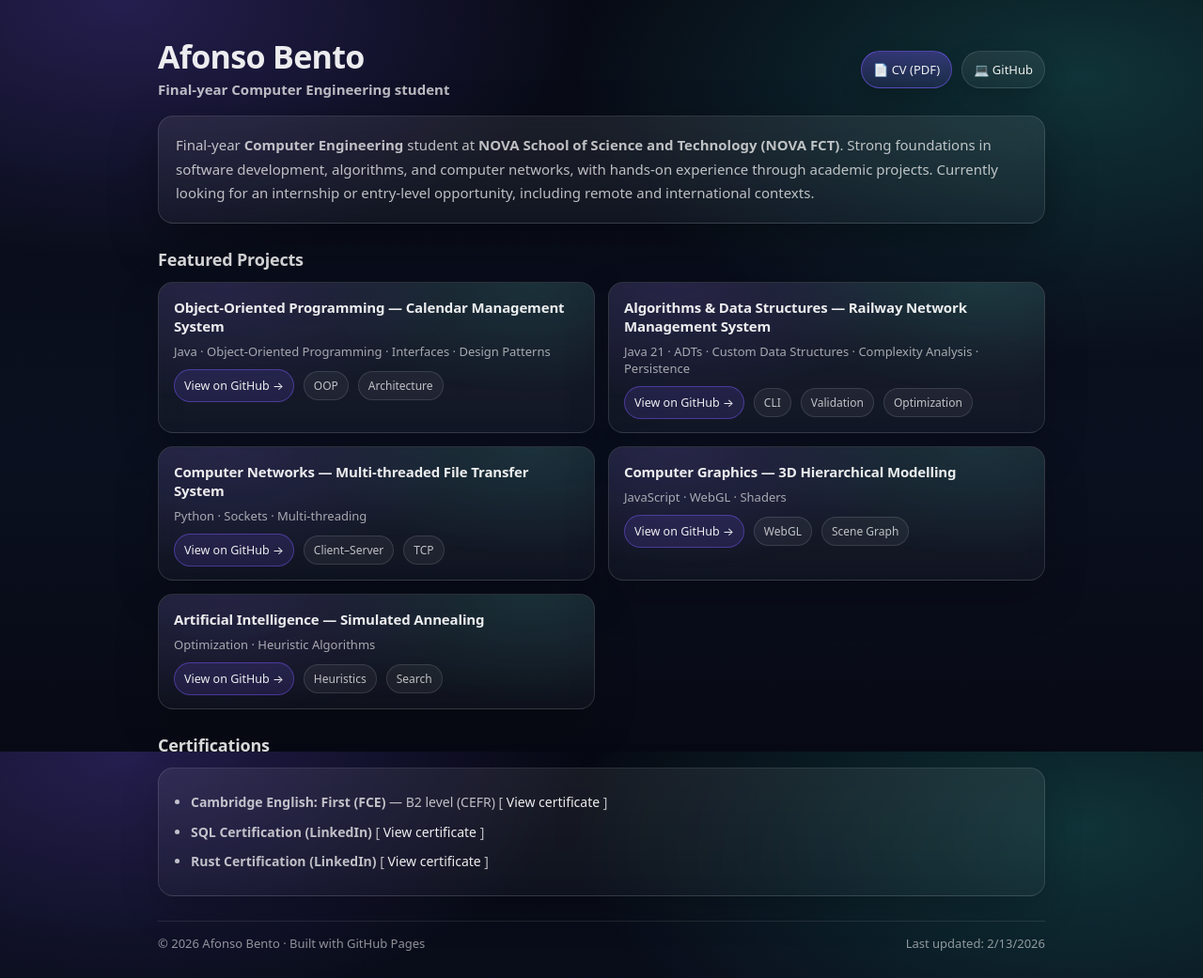
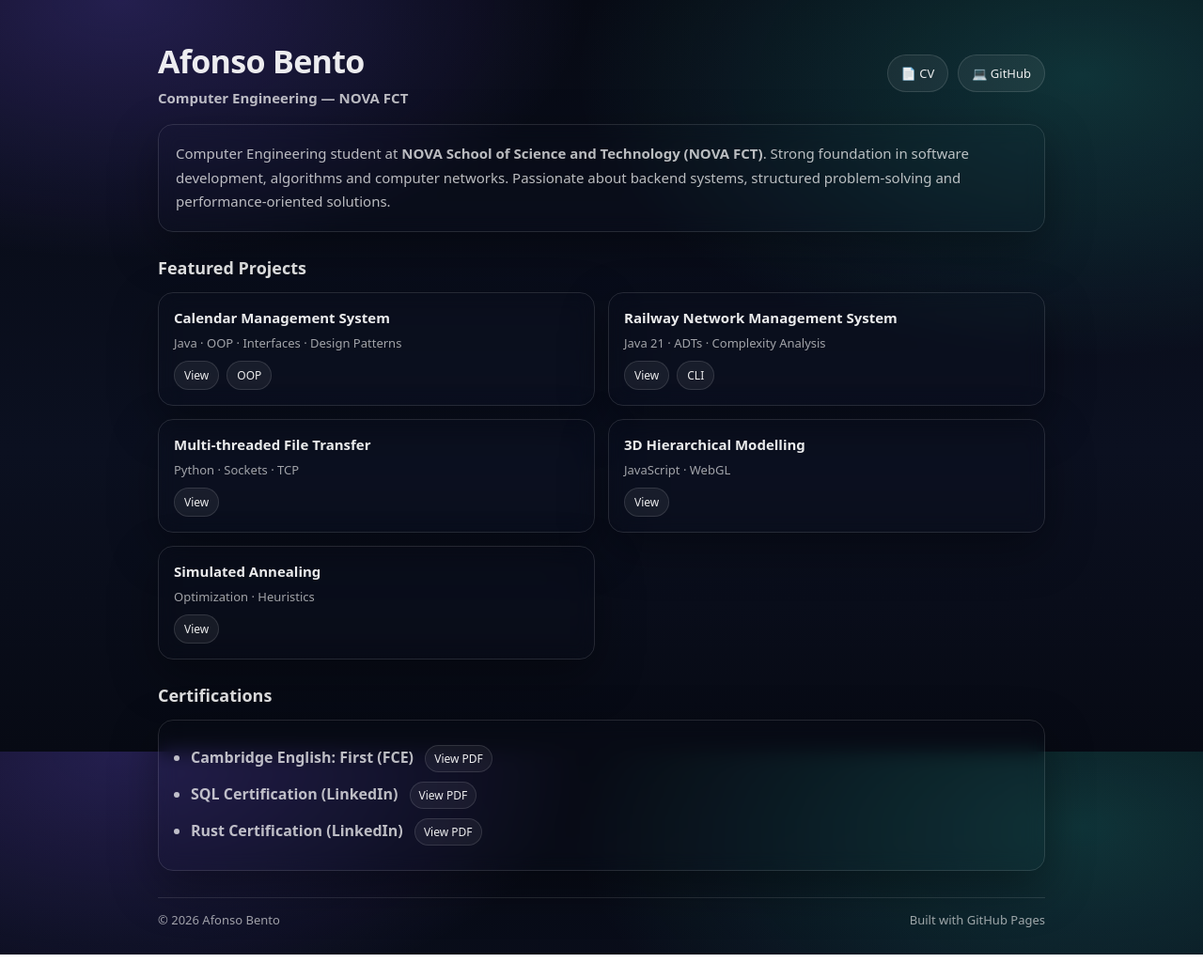
Before and after one commit to avbento67793/avbento67793.github.io, a plain HTML site: page index.html in a window 1280 px wide. Shown: the whole page at 94% size. After the commit the page ends 1016 px from the top, so only its background shows below. Drawn offline with Linux system fonts and the light colour scheme.

Commit message:
Refactor index.html for layout and content updates
Updated the description meta tag and adjusted various styles for improved layout and consistency. Modified project titles and descriptions for clarity.

```diff
--- a/index.html
+++ b/index.html
@@ -4,19 +4,16 @@
   <meta charset="UTF-8" />
   <meta name="viewport" content="width=device-width, initial-scale=1.0" />
   <title>Afonso Bento | Computer Engineering</title>
-  <meta name="description" content="Afonso Bento — Final-year Computer Engineering student at NOVA FCT. Portfolio with selected academic projects, CV and certifications." />
+  <meta name="description" content="Afonso Bento — Computer Engineering at NOVA FCT. Portfolio with selected academic projects, CV and certifications." />
 
   <style>
     :root{
       --bg: #0b1020;
-      --card: rgba(255,255,255,.06);
-      --card2: rgba(255,255,255,.08);
       --border: rgba(255,255,255,.12);
       --text: rgba(255,255,255,.92);
       --muted: rgba(255,255,255,.72);
       --muted2: rgba(255,255,255,.62);
       --accent: #7c5cff;
-      --accent2: #2dd4bf;
       --shadow: 0 18px 50px rgba(0,0,0,.35);
       --radius: 16px;
     }
@@ -26,7 +23,7 @@
 
     body{
       margin: 0;
-      font-family: ui-sans-serif, system-ui, -apple-system, Segoe UI, Roboto, Arial, "Noto Sans", "Helvetica Neue", sans-serif;
+      font-family: ui-sans-serif, system-ui, -apple-system, Segoe UI, Roboto, Arial, sans-serif;
       color: var(--text);
       background:
         radial-gradient(900px 500px at 10% 0%, rgba(124,92,255,.25), transparent 55%),
@@ -38,7 +35,6 @@
       color: var(--text);
       text-decoration: none;
     }
-    a:hover{ text-decoration: none; }
 
     .container{
       max-width: 980px;
@@ -64,7 +60,6 @@
       margin: 0;
       font-size: 34px;
       letter-spacing: -0.02em;
-      line-height: 1.1;
     }
 
     .subtitle{
@@ -77,42 +72,31 @@
       display: flex;
       gap: 10px;
       flex-wrap: wrap;
-      justify-content: flex-end;
     }
 
     .btn{
       display: inline-flex;
       align-items: center;
-      gap: 8px;
-      padding: 10px 12px;
+      padding: 10px 14px;
+      border-radius: 999px;
       border: 1px solid var(--border);
-      border-radius: 999px;
-      background: linear-gradient(180deg, rgba(255,255,255,.08), rgba(255,255,255,.04));
-      backdrop-filter: blur(10px);
-      box-shadow: 0 10px 24px rgba(0,0,0,.18);
+      background: rgba(255,255,255,.06);
       font-size: 13px;
-      color: var(--text);
-      transition: transform .15s ease, border-color .15s ease, background .15s ease;
-      white-space: nowrap;
+      transition: 0.2s ease;
     }
+
     .btn:hover{
+      background: rgba(255,255,255,.12);
       transform: translateY(-1px);
-      border-color: rgba(255,255,255,.20);
-      background: linear-gradient(180deg, rgba(255,255,255,.10), rgba(255,255,255,.05));
-    }
-    .btn.primary{
-      border-color: rgba(124,92,255,.55);
-      background: linear-gradient(180deg, rgba(124,92,255,.35), rgba(124,92,255,.12));
     }
 
     .hero{
       border: 1px solid var(--border);
       border-radius: var(--radius);
-      background: linear-gradient(180deg, rgba(255,255,255,.08), rgba(255,255,255,.04));
+      padding: 18px;
+      margin-bottom: 24px;
+      backdrop-filter: blur(10px);
       box-shadow: var(--shadow);
-      padding: 18px 18px;
-      margin-bottom: 22px;
-      backdrop-filter: blur(10px);
     }
 
     .hero p{
@@ -123,10 +107,9 @@
     }
 
     h2{
-      margin: 26px 0 12px;
+      margin: 26px 0 14px;
       font-size: 18px;
-      letter-spacing: -0.01em;
-      color: rgba(255,255,255,.88);
+      color: var(--text);
     }
 
     .grid{
@@ -139,36 +122,20 @@
       grid-column: span 6;
       border: 1px solid var(--border);
       border-radius: var(--radius);
-      background: linear-gradient(180deg, rgba(255,255,255,.07), rgba(255,255,255,.03));
-      box-shadow: 0 18px 46px rgba(0,0,0,.22);
-      padding: 16px 16px 14px;
+      padding: 16px;
       backdrop-filter: blur(10px);
-      position: relative;
-      overflow: hidden;
-      transition: transform .15s ease, border-color .15s ease;
-    }
-    .card:hover{
-      transform: translateY(-2px);
-      border-color: rgba(255,255,255,.18);
+      box-shadow: var(--shadow);
+      transition: 0.2s ease;
     }
 
-    .card::before{
-      content:"";
-      position:absolute;
-      inset:-1px;
-      background: radial-gradient(420px 220px at 15% 0%, rgba(124,92,255,.20), transparent 60%),
-                  radial-gradient(420px 220px at 85% 0%, rgba(45,212,191,.16), transparent 55%);
-      opacity: .7;
-      pointer-events:none;
+    .card:hover{
+      transform: translateY(-3px);
     }
-
-    .card > *{ position: relative; }
 
     .card-title{
       margin: 0 0 8px 0;
-      font-weight: 700;
+      font-weight: 600;
       font-size: 15px;
-      letter-spacing: -0.01em;
     }
 
     .meta{
@@ -179,105 +146,95 @@
 
     .actions{
       display: flex;
-      gap: 10px;
-      align-items: center;
+      gap: 8px;
       flex-wrap: wrap;
-      margin-top: 8px;
     }
 
-    .tag{
-      display: inline-flex;
-      align-items: center;
+    .link, .tag{
       padding: 6px 10px;
+      border-radius: 999px;
+      font-size: 12px;
       border: 1px solid var(--border);
-      border-radius: 999px;
-      background: rgba(255,255,255,.05);
-      color: var(--muted);
-      font-size: 12px;
+      background: rgba(255,255,255,.06);
+      transition: 0.2s ease;
     }
 
-    .link{
-      display: inline-flex;
-      align-items: center;
-      gap: 8px;
-      padding: 8px 10px;
-      border-radius: 999px;
-      border: 1px solid rgba(124,92,255,.45);
-      background: rgba(124,92,255,.14);
-      color: var(--text);
-      font-size: 12.5px;
-      transition: transform .15s ease, background .15s ease, border-color .15s ease;
-    }
     .link:hover{
-      transform: translateY(-1px);
-      background: rgba(124,92,255,.20);
-      border-color: rgba(124,92,255,.62);
+      background: rgba(124,92,255,.2);
     }
 
     .panel{
       border: 1px solid var(--border);
       border-radius: var(--radius);
-      background: linear-gradient(180deg, rgba(255,255,255,.07), rgba(255,255,255,.03));
-      box-shadow: 0 14px 40px rgba(0,0,0,.18);
       padding: 16px;
       backdrop-filter: blur(10px);
+      box-shadow: var(--shadow);
     }
 
     ul{
       margin: 0;
       padding-left: 18px;
       color: var(--muted);
-      line-height: 1.7;
-      font-size: 14px;
     }
-    li{ margin: 8px 0; }
+
+    li{
+      margin: 10px 0;
+    }
+
+    .cert-link{
+      display: inline-flex;
+      align-items: center;
+      padding: 5px 9px;
+      margin-left: 8px;
+      border-radius: 999px;
+      border: 1px solid var(--border);
+      background: rgba(255,255,255,.05);
+      font-size: 12px;
+      transition: 0.2s ease;
+    }
+
+    .cert-link:hover{
+      background: rgba(255,255,255,.12);
+      transform: translateY(-1px);
+    }
 
     footer{
-      margin-top: 26px;
+      margin-top: 28px;
       padding-top: 14px;
-      border-top: 1px solid rgba(255,255,255,.10);
-      color: rgba(255,255,255,.55);
+      border-top: 1px solid var(--border);
       font-size: 13px;
+      color: var(--muted2);
       display: flex;
       justify-content: space-between;
-      gap: 10px;
       flex-wrap: wrap;
     }
 
-    .small{
-      color: rgba(255,255,255,.55);
-      font-size: 13px;
-    }
-
-    /* Responsive */
     @media (max-width: 860px){
       .card{ grid-column: span 12; }
-      .quick-links{ justify-content: flex-start; }
-      h1{ font-size: 30px; }
     }
   </style>
 </head>
 
 <body>
   <div class="container">
+
     <header class="topbar">
       <div class="brand">
         <h1>Afonso Bento</h1>
-        <p class="subtitle"><strong>Final-year Computer Engineering student</strong></p>
+        <p class="subtitle"><strong>Computer Engineering — NOVA FCT</strong></p>
       </div>
 
-      <nav class="quick-links" aria-label="Quick links">
-        <a class="btn primary" href="Afonso_Bento_CV.pdf" target="_blank" rel="noopener">📄 CV (PDF)</a>
-        <a class="btn" href="https://github.com/avbento67793" target="_blank" rel="noopener">💻 GitHub</a>
+      <nav class="quick-links">
+        <a class="btn" href="Afonso_Bento_CV.pdf" target="_blank">📄 CV</a>
+        <a class="btn" href="https://github.com/avbento67793" target="_blank">💻 GitHub</a>
       </nav>
     </header>
 
-    <!-- NEW: About / Description -->
     <section class="hero">
       <p>
-        Final-year <strong>Computer Engineering</strong> student at <strong>NOVA School of Science and Technology (NOVA FCT)</strong>.
-        Strong foundations in software development, algorithms, and computer networks, with hands-on experience through academic projects.
-        Currently looking for an internship or entry-level opportunity, including remote and international contexts.
+        Computer Engineering student at <strong>NOVA School of Science and Technology (NOVA FCT)</strong>.
+        Strong foundation in software development, algorithms and computer networks.
+        Passionate about backend systems, structured problem-solving and performance-oriented solutions.
       </p>
     </section>
 
@@ -286,53 +243,44 @@
 
       <section class="grid">
         <article class="card">
-          <p class="card-title">Object-Oriented Programming — Calendar Management System</p>
-          <p class="meta">Java · Object-Oriented Programming · Interfaces · Design Patterns</p>
+          <p class="card-title">Calendar Management System</p>
+          <p class="meta">Java · OOP · Interfaces · Design Patterns</p>
           <div class="actions">
-            <a class="link" href="https://github.com/avbento67793/CalendarSystem" target="_blank" rel="noopener">View on GitHub →</a>
+            <a class="link" href="https://github.com/avbento67793/CalendarSystem" target="_blank">View</a>
             <span class="tag">OOP</span>
-            <span class="tag">Architecture</span>
           </div>
         </article>
 
         <article class="card">
-          <p class="card-title">Algorithms & Data Structures — Railway Network Management System</p>
-          <p class="meta">Java 21 · ADTs · Custom Data Structures · Complexity Analysis · Persistence</p>
+          <p class="card-title">Railway Network Management System</p>
+          <p class="meta">Java 21 · ADTs · Complexity Analysis</p>
           <div class="actions">
-            <a class="link" href="https://github.com/avbento67793/Railway-Network-Management-System" target="_blank" rel="noopener">View on GitHub →</a>
+            <a class="link" href="https://github.com/avbento67793/Railway-Network-Management-System" target="_blank">View</a>
             <span class="tag">CLI</span>
-            <span class="tag">Validation</span>
-            <span class="tag">Optimization</span>
           </div>
         </article>
 
         <article class="card">
-          <p class="card-title">Computer Networks — Multi-threaded File Transfer System</p>
-          <p class="meta">Python · Sockets · Multi-threading</p>
+          <p class="card-title">Multi-threaded File Transfer</p>
+          <p class="meta">Python · Sockets · TCP</p>
           <div class="actions">
-            <a class="link" href="https://github.com/avbento67793/RedesDeComputadores" target="_blank" rel="noopener">View on GitHub →</a>
-            <span class="tag">Client–Server</span>
-            <span class="tag">TCP</span>
+            <a class="link" href="https://github.com/avbento67793/RedesDeComputadores" target="_blank">View</a>
           </div>
         </article>
 
         <article class="card">
-          <p class="card-title">Computer Graphics — 3D Hierarchical Modelling</p>
-          <p class="meta">JavaScript · WebGL · Shaders</p>
+          <p class="card-title">3D Hierarchical Modelling</p>
+          <p class="meta">JavaScript · WebGL</p>
           <div class="actions">
-            <a class="link" href="https://github.com/avbento67793/CGI-Projeto2" target="_blank" rel="noopener">View on GitHub →</a>
-            <span class="tag">WebGL</span>
-            <span class="tag">Scene Graph</span>
+            <a class="link" href="https://github.com/avbento67793/CGI-Projeto2" target="_blank">View</a>
           </div>
         </article>
 
         <article class="card">
-          <p class="card-title">Artificial Intelligence — Simulated Annealing</p>
-          <p class="meta">Optimization · Heuristic Algorithms</p>
+          <p class="card-title">Simulated Annealing</p>
+          <p class="meta">Optimization · Heuristics</p>
           <div class="actions">
-            <a class="link" href="https://github.com/avbento67793/IA-Simulated_Annealing" target="_blank" rel="noopener">View on GitHub →</a>
-            <span class="tag">Heuristics</span>
-            <span class="tag">Search</span>
+            <a class="link" href="https://github.com/avbento67793/IA-Simulated_Annealing" target="_blank">View</a>
           </div>
         </article>
       </section>
@@ -341,25 +289,26 @@
       <div class="panel">
         <ul>
           <li>
-          <strong>Cambridge English: First (FCE)</strong> — B2 level (CEFR)
-          [ <a href="cambridge_fce.pdf" target="_blank" rel="noopener">View certificate</a> ]
+            <strong>Cambridge English: First (FCE)</strong>
+            <a class="cert-link" href="cambridge_fce.pdf" target="_blank">View PDF</a>
           </li>
           <li>
             <strong>SQL Certification (LinkedIn)</strong>
-          [ <a href="sql_LinkedIn_certification.pdf" target="_blank" rel="noopener">View certificate</a> ]
+            <a class="cert-link" href="sql_LinkedIn_certification.pdf" target="_blank">View PDF</a>
           </li>
           <li>
             <strong>Rust Certification (LinkedIn)</strong>
-          [ <a href="rust_LinkedIn_certification.pdf" target="_blank" rel="noopener">View certificate</a> ]
+            <a class="cert-link" href="rust_LinkedIn_certification.pdf" target="_blank">View PDF</a>
           </li>
         </ul>
       </div>
     </main>
 
     <footer>
-      <span>© <script>document.write(new Date().getFullYear());</script> Afonso Bento · Built with GitHub Pages</span>
-      <span class="small">Last updated: <script>document.write(new Date().toLocaleDateString());</script></span>
+      <span>© <script>document.write(new Date().getFullYear());</script> Afonso Bento</span>
+      <span>Built with GitHub Pages</span>
     </footer>
+
   </div>
 </body>
 </html>
```
Lines whose indentation alone changed are shown as unchanged.
